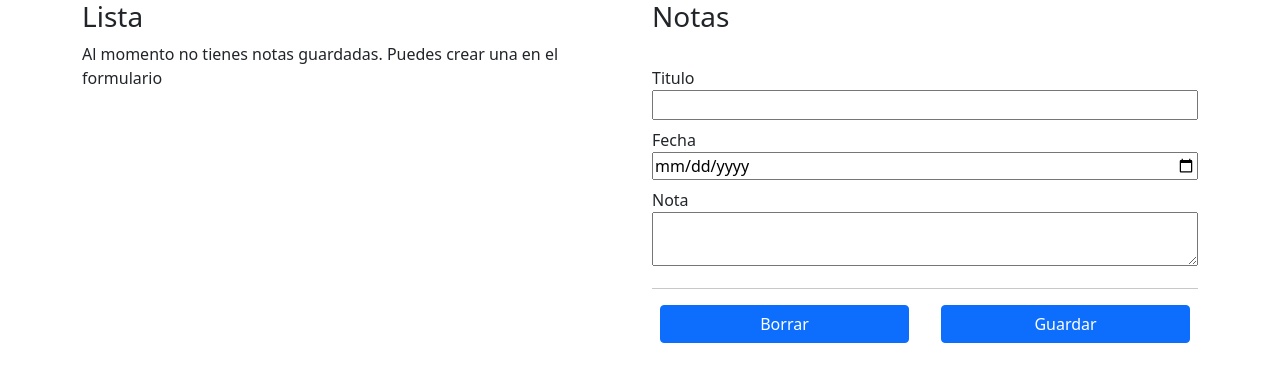
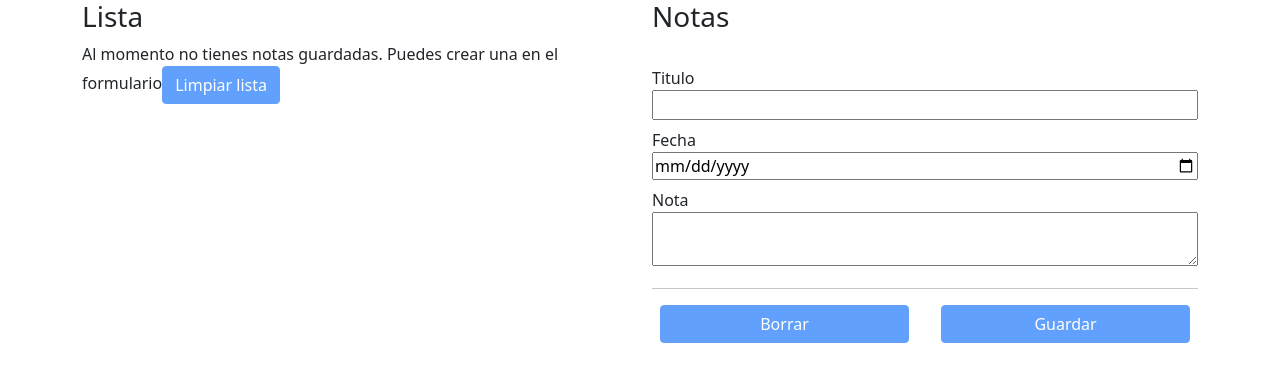
Before and after one commit to JDanielPP/notas, a React (Create React App) app: page / in a window 1280 px wide. Shown: the top 382 px of the page. Built offline with nearby package versions, Linux system fonts and the light colour scheme.

Commit message:
se incerto el boton de borrar todo y desabilitar los botones

```diff
--- a/src/App.jsx
+++ b/src/App.jsx
@@ -47,6 +47,10 @@ const handleClickGuardar = () => {
     localStorage.setItem("notas", JSON.stringify(nuevoArreglo));
     setNotas([...nuevoArreglo]);
   };
+  const handleClickLimpiarLista = () => {
+    setNotas([])
+    localStorage.setItem("notas", JSON.stringify([]));
+  };
 
    return (
     <div className="App container">
@@ -55,7 +59,7 @@ const handleClickGuardar = () => {
           <h3>Lista</h3>
           {notas.length === 0 ? (
             "Al momento no tienes notas guardadas. Puedes crear una en el formulario"
-           ) : (
+            ) : (
               <ol>
                 {notas.map((item, index) => {
                   return(
@@ -72,8 +76,15 @@ const handleClickGuardar = () => {
                   )
                 })}
               </ol>
-            )
-           }
+            )}
+           <button
+           type="button"
+           className="btn btn-primary"
+           onClick={handleClickLimpiarLista}
+           disabled ={notas.length === 0}
+         >
+           Limpiar lista
+         </button>
         </div>
         <div className="col">
          <h3>Notas</h3><br></br>
@@ -120,7 +131,13 @@ const handleClickGuardar = () => {
             type="button"
             className="btn btn-primary"
             onClick={handleClickBorrar}
+            disabled={
+              inputState.titulo===""||
+              inputState.fecha===""||
+              inputState.nota===""
+              }
           >
+
             Borrar
           </button>
           </span>
@@ -132,7 +149,12 @@ const handleClickGuardar = () => {
           <button
             type="button"
             className="btn btn-primary"
-            onClick={handleClickGuardar}>
+            onClick={handleClickGuardar}
+            disabled={
+              inputState.titulo===""||
+              inputState.fecha===""||
+              inputState.nota===""
+            }>
             Guardar
           </button>
           </span>
@@ -142,6 +164,7 @@ const handleClickGuardar = () => {
         </div>
       </div>
     </div>
+
   );
 }
 
```
